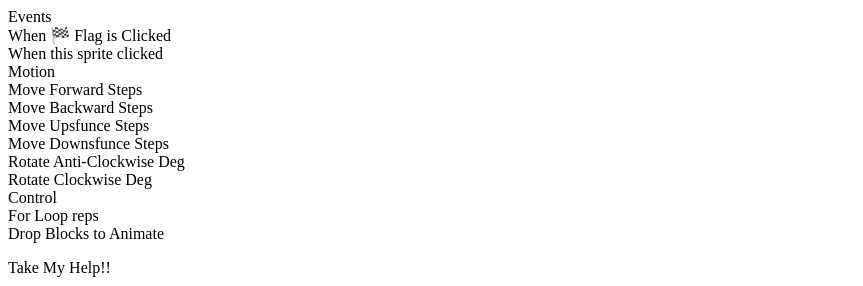
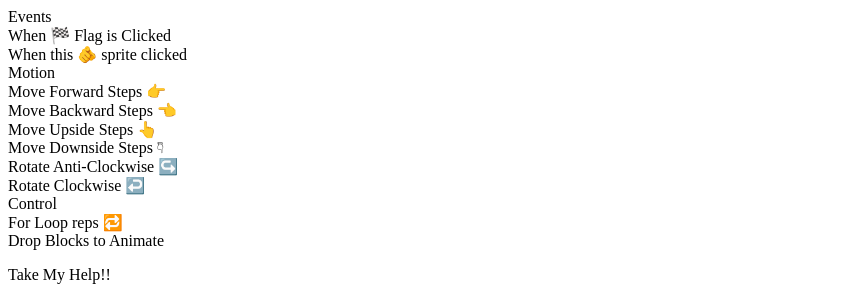
Before and after one commit to shashankusinggithub/Scatch, a React (Create React App) app: page / in a window 1280 px wide. Shown: the top 286 px of the page, without its empty margins (0-863 px from the left). Built offline with nearby package versions, Linux system fonts and the light colour scheme.

Commit message:
fixed bugs comm production

```diff
--- a/src/components/Block.js
+++ b/src/components/Block.js
@@ -19,7 +19,7 @@ function Block(props) {
        dragable = {}
       }
   return (
-    <div ref={dragable} className={`${props.class} h-16 shadow-lg rounded-lg border-2 -space-y-2 items-center `}>{props.operation}</div>
+    <div ref={dragable} className={`${props.class} h-11 shadow-lg rounded-lg border-2 -space-y-2 items-center `}>{props.operation}</div>
   )
 }
 
--- a/src/components/Blockcopy.js
+++ b/src/components/Blockcopy.js
@@ -62,39 +62,39 @@ function Blockcopy(props) {
 
     else {
       props.setInnerBlock((prv) => {
+        let newArr = [...prv]
         const index = newArr.findIndex(object => {
           return object.key === props.id;
         });
-        let newArr = [...prv]
-        // console.log(newArr[index])
+        console.log(newArr[index], props.id)
 
 
         {
           if (newArr[index].func == "move fw") {
 
             let temp = { x: value, y: 0, rotate: 0 }
-            newArr[index].action.x = temp
+            newArr[index].action = temp
           }
           else if (newArr[index].func == "move bw") {
 
             let temp = { x: -1 * value, y: 0, rotate: 0 }
-            newArr[index].action.x = temp
+            newArr[index].action= temp
           }
           else if (newArr[index].func == "move up") {
             let temp = { x: value, y: -1 * value, rotate: 0 }
-            newArr[index].action.y = temp
+            newArr[index].action= temp
           }
           else if (newArr[index].func == "move dwn") {
             let temp = { x: 0, y: value, rotate: 0 }
-            newArr[index].action.y = temp
+            newArr[index].action = temp
           }
           else if (newArr[index].func == "rotateAntiClock") {
             let temp = { x: 0, y: 0, rotate: -1 * value }
-            newArr[index].action.rotate = temp
+            newArr[index].action= temp
           }
           else if (newArr[index].func == "rotateClockWise") {
             let temp = { x: 0, y: 0, rotate: value }
-            newArr[index].action.rotate = temp
+            newArr[index].action= temp
           }
 
           // console.log(newArr, "board")
@@ -111,7 +111,7 @@ function Blockcopy(props) {
     <motion.div id="block"
 
       //  onFocus={()=> console.log("captured", props.id)}
-      className={`${props.class} h-16  rounded-lg border-2`}
+      className={`${props.class} h-11 items-center rounded-lg border-2`}
       onClick={(event) => {
         setKeyVal(props.id)
         // console.log(keyVal)
@@ -120,8 +120,10 @@ function Blockcopy(props) {
 
 
       type={"replace"}>
-      <div className='mr-4 text-lg'>{props.operation}</div>
-      {props.action && <input onChange={handleChange} className="shadow-lg text-blue-900 text-lg w-20 h-4 mr-4 ml-auto mx-6 p-4 rounded-xl" type="text" placeholder="100"   ></input>}
+      <div className='mr-4 items-center'>{props.operation}</div>
+      <span>
+        {props.action && <input onChange={handleChange} className="shadow-lg text-blue-900  w-16 h-5     rounded-xl" type="text" placeholder="200"  ></input>}
+        </span>
     </motion.div>
 
 
--- a/src/components/ControlBlocks.js
+++ b/src/components/ControlBlocks.js
@@ -46,7 +46,7 @@ function ControlBlock(props) {
   const addImageToBoard = (ite) => {
     // console.log(ite)
     const temp = {
-      id: ite.id,
+      func: ite.func,
       class: ite.class,
       operation: ite.operation,
       action: ite.item.action,
@@ -120,7 +120,7 @@ function ControlBlock(props) {
     }
 
     return (
-      <div ref={dropE} className={`${props.class}  min-h-20 rounded-lg border-2 shadow-lg fex flex-col`}
+      <div ref={dropE} className={`${props.class}  min-h-20 rounded-lg border-2 shadow-lg flex flex-col`}
 
         onClick={() => {
           {
@@ -130,16 +130,16 @@ function ControlBlock(props) {
         }
         }
       >
-        <div className='flex flex-row items-center space-x-10'>
-        <div className=' text-lg py-2 mr-40'>{props.operation}</div>
+        <div className='flex flex-row items-center '>
+        <div className=' text-lg '>{props.operation}</div>
 
-        <input onChange={handleChange} placeholder="5" type="text"  className='text-blue-900  mr-2 p-4 text-lg w-16 h-5  border-rounded rounded-xl'></input></div>
+        <input onChange={handleChange} placeholder="5" type="text"  className='text-blue-900   ml-20  w-12 h-5  border-rounded rounded-xl'></input></div>
 
 
-        <Reorder.Group axis="y" values={innerBlock} onReorder={setInnerBlock} className="mr-0 ml-auto">
+        <Reorder.Group axis="y" values={innerBlock} onReorder={setInnerBlock} >
           {innerBlock.map((item) => (
             <Reorder.Item key={item.key} value={item} drag className=" flex-row  content-center">
-              <Blockcopy id={item.key} class={` items-center mr-3 ml-auto ${item.class}`} operation={item.operation} setFlow={props.setFlow}
+              <Blockcopy id={item.key} class={` items-end ml-10 ${item.class}`} operation={item.operation} setFlow={props.setFlow}
                 type={"replaceinto"} action={item.action}  setInnerBlock={setInnerBlock} />
             </Reorder.Item>
           ))}
--- a/src/components/MidArea.js
+++ b/src/components/MidArea.js
@@ -116,15 +116,15 @@ export default function MidArea(props) {
   }
 
   return <div
-    ref={drop} draggable={false} className="w-3/6 flex-none h-full  overflow-y-auto flex flex-col items-start p-2 border-r border-gray-200 text-600 text-2xl font-bold p-10">
+    ref={drop} draggable={false} className="w-3/6 flex-none h-full  overflow-y-auto flex flex-col items-start  border-r border-gray-200 text-600 text-2xl font-bold p-5">
     {"Drop Blocks to Animate"}
 
-    <Reorder.Group axis={"y" || "x"} values={board} id="midarea" className="mx-4 text-lg flex-row  py-4 -space-y-2" onReorder={setBoard}>
+    <Reorder.Group axis={"y" || "x"} values={board} id="midarea" className=" flex-row  py-4 -space-y-2" onReorder={setBoard}>
       {board.map((item) => (
         <Reorder.Item drag key={item.key} value={item}  >
-          {item.type === "insertinto" &&  <ControlBlocks id={item.key} draggable={true} class={`text-66 items-start py-5 ${item.class}`} operation={item.operation} setFlow={props.setFlow}
+          {item.type === "insertinto" &&  <ControlBlocks id={item.key} draggable={true} class={` items-start py-5 ${item.class}`} operation={item.operation} setFlow={props.setFlow}
             type={"replace"} flow={props.flow} board={board} setBoard={setBoard} />}
-          {item.type === "insert" && <Blockcopy id={item.key} draggable={true} class={`text-lg items-center p-2 ${item.class}`} operation={item.operation} setFlow={props.setFlow} action={item.action}
+          {item.type === "insert" && <Blockcopy id={item.key} draggable={true} class={` items-center  ${item.class}`} operation={item.operation} setFlow={props.setFlow} action={item.action}
             type={"replace"} setBoard={setBoard}>{item.type}</Blockcopy>}
         </Reorder.Item>
       ))}
--- a/src/components/PreviewArea.js
+++ b/src/components/PreviewArea.js
@@ -321,7 +321,7 @@ export default function PreviewArea(props) {
         id='child-id'
         ref={ref}
         // initial={false}
-        className="h-28 m-14 relative shadow-lg "
+        className="w-20 m-14 relative "
         //  onClick={() => setIsActive(!isActive)}
         dragMomentum={false}
         drag
--- a/src/components/Sidebar.js
+++ b/src/components/Sidebar.js
@@ -20,46 +20,46 @@ export default function Sidebar() {
     {
       func: "clickSprite",
       class: "flex flex-row flex-wrap bg-yellow-500 text-white px-2 py-1 my-2 text-sm cursor-pointer",
-      operation: "When this sprite clicked",
+      operation: "When this 🫵 sprite clicked",
       onTap: "sprite"
 
     }]
 
   const motionList = [{
     func: "move fw",
-    class: "flex flex-row flex-wrap bg-blue-500 text-white px-2 py-1 my-2 text-sm cursor-pointer",
-    operation: "Move Forward Steps    ",
-    action: {x: 50, y:0, rotate:0}
+    class: "flex flex-row flex-wrap bg-blue-800 text-white px-2 py-1 my-2 text-sm cursor-pointer",
+    operation: "Move Forward Steps  👉  ",
+    action: {x: 400, y:0, rotate:0}
   },
   {
     func: "move bw",
-    class: "flex flex-row flex-wrap bg-blue-500 text-white px-2 py-1 my-2 text-sm cursor-pointer",
-    operation: "Move Backward Steps    ",
-    action: {x: -50, y:0, rotate:0}
+    class: "flex flex-row flex-wrap bg-blue-800 text-white px-2 py-1 my-2 text-sm cursor-pointer",
+    operation: "Move Backward Steps   👈 ",
+    action: {x: -400, y:0, rotate:0}
   },
   {
     func: "move up",
-    class: "flex flex-row flex-wrap bg-blue-500 text-white px-2 py-1 my-2 text-sm cursor-pointer",
-    operation: "Move Upsfunce Steps    ",
-    action: {x:0, y:-50, rotate:0}
+    class: "flex flex-row flex-wrap bg-blue-800 text-white px-2 py-1 my-2 text-sm cursor-pointer",
+    operation: "Move Upside Steps  👆",
+    action: {x:0, y:-400, rotate:0}
   },
   {
     func: "move dwn",
-    class: "flex flex-row flex-wrap bg-blue-500 text-white px-2 py-1 my-2 text-sm cursor-pointer",
-    operation: "Move Downsfunce Steps    ",
-    action: {x: 0, y:50, rotate:0}
+    class: "flex flex-row flex-wrap bg-blue-800 text-white px-2 py-1 my-2 text-sm cursor-pointer",
+    operation: "Move Downside Steps  👇︎  ",
+    action: {x: 0, y:400, rotate:0}
   },
   {
     func: "rotateAntiClock",
-    class: "flex flex-row flex-wrap bg-blue-500 text-white px-2 py-1 my-2 text-sm cursor-pointer",
-    operation: "Rotate Anti-Clockwise Deg   ",
-    action: {x: 0, y:0, rotate:-50}
+    class: "flex flex-row flex-wrap bg-blue-800 text-white px-2 py-1 my-2 text-sm cursor-pointer",
+    operation: "Rotate Anti-Clockwise ↪️ ",
+    action: {x: 0, y:0, rotate:-90}
   },
     {
       func: "rotateClockWise",
-      class: "flex flex-row flex-wrap bg-blue-500 text-white px-2 py-1 my-2 text-sm cursor-pointer",
-      operation: "Rotate Clockwise Deg    ",
-      action: {x: 0, y:0, rotate:50}
+      class: "flex flex-row flex-wrap bg-blue-800 text-white px-2 py-1 my-2 text-sm cursor-pointer",
+      operation: "Rotate Clockwise ↩️ ",
+      action: {x: 0, y:0, rotate:90}
 
     },
   ]
@@ -67,7 +67,7 @@ export default function Sidebar() {
     {
       func: "for",
       class: "flex  flex-row flex-wrap bg-red-500 text-white px-7 py-3 my-2 text-sm cursor-pointer",
-      operation: "For Loop reps  ",
+      operation: "For Loop reps 🔁 ",
       array : [],
       repeat : 5
 
@@ -76,7 +76,7 @@ export default function Sidebar() {
   ]
 
   return (
-    <div className="w-70 flex-none h-full  overflow-y-auto flex flex-col items-center p-2 border-r border-gray-200 text-600 text-2xl font-bold p-10">
+    <div className="w-50 flex-none h-full  items-start overflow-y-auto flex flex-col  p-2 border-r border-gray-200 text-600 text-2xl font-bold ">
       <div className="font-bold"> {"Events"} </div>
       {eventsList.map((item)=> {
         return <Block func={item.func} item={item} class={item.class} operation={item.operation} type={"insert"}/>
```
